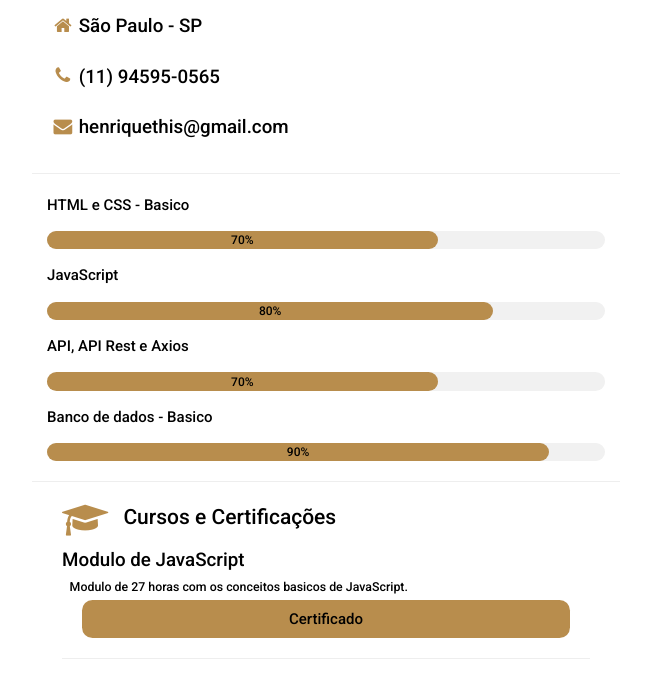
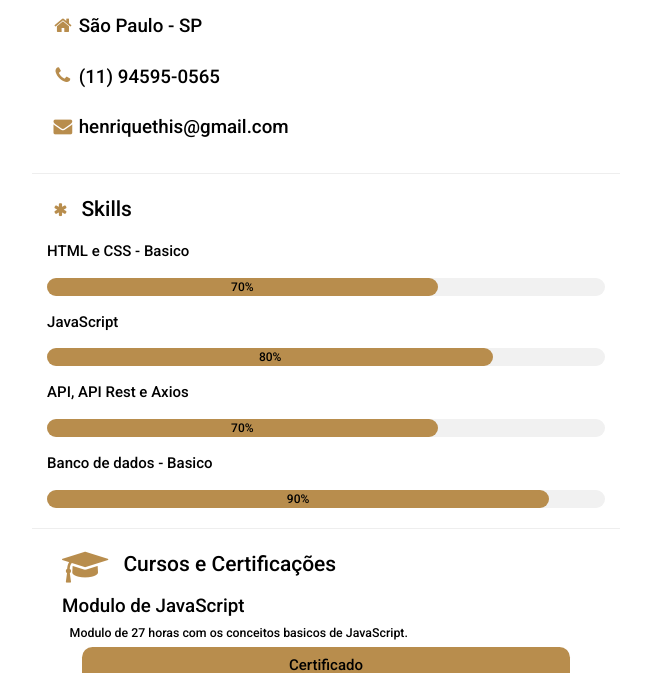
Before and after one commit to henferreirapro/Curriculo-Dev, a website: page index.html in a window 1280 px wide. Shown: the part 124-797 px from the top of the page, without its empty margins (314-965 px from the left). Drawn offline with nearby package versions, Linux system fonts and the light colour scheme.

Commit message:
att skills

```diff
--- a/assets/css/global.css
+++ b/assets/css/global.css
@@ -44,6 +44,12 @@ hr {
   padding: 0 1rem;
 }
 
+.skills-titulo {
+  display: flex;
+  flex-direction: row;
+  align-items: center;
+}
+
 .corSkill {
   background-color:  rgb(184, 141, 77);
 }
--- a/index.html
+++ b/index.html
@@ -53,6 +53,11 @@
 
     <!-- SKILLS -->
     <section class="skillsContainer">
+      <div class="skills-titulo">
+        <i class="fa fa-asterisk fa-fw icones"></i>
+        <p  class="cursosChilden">Skills</p>
+      </div>
+
       <p>HTML e CSS - Basico</p>
       <div class="w3-light-grey w3-round-xlarge w3-small">
         <div class="w3-container w3-center w3-round-xlarge corSkill"   style="width:70%">70%</div>
```
